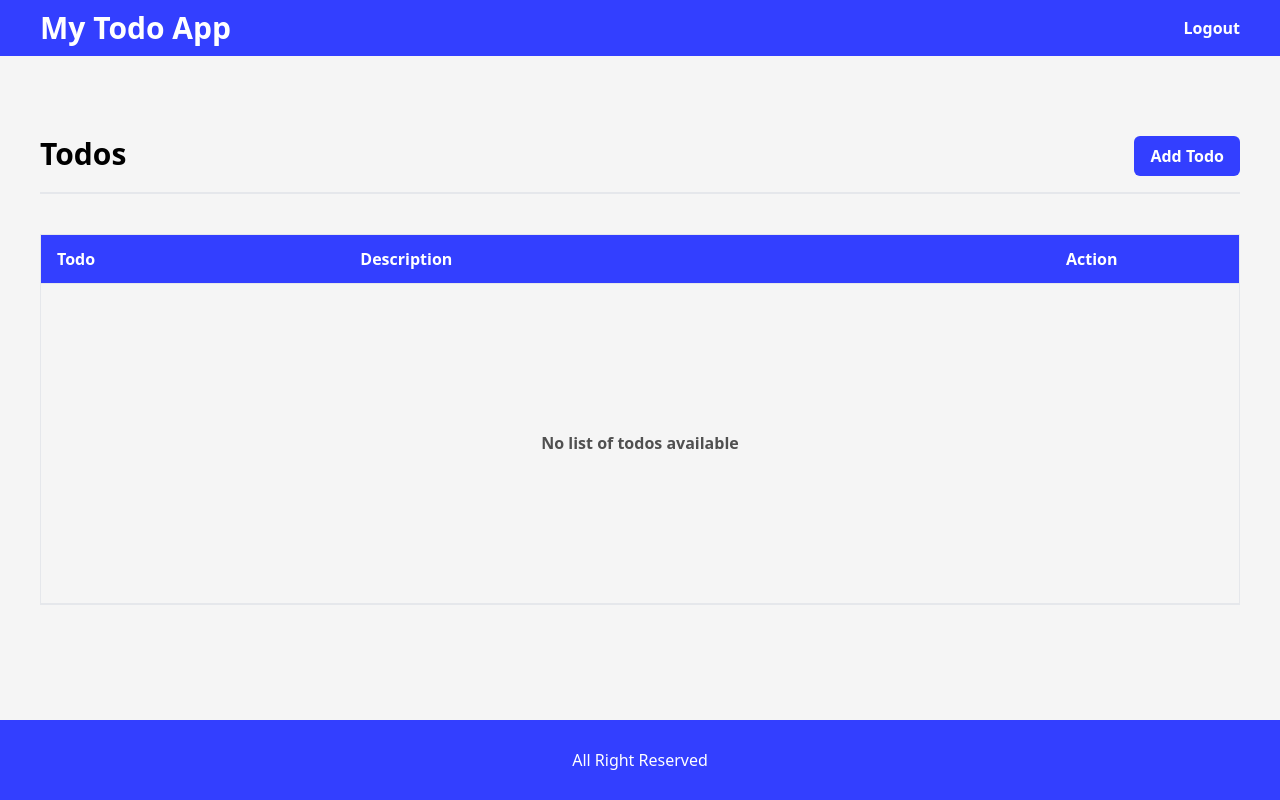
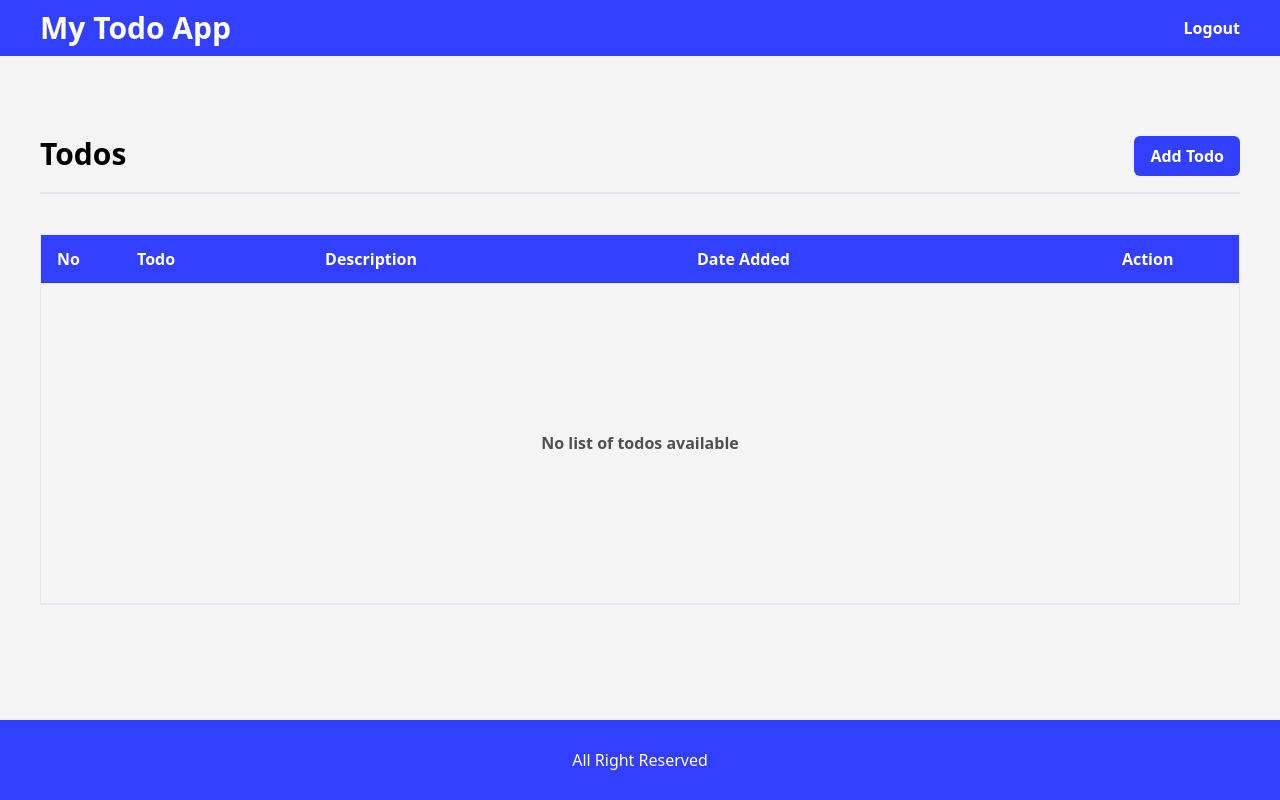
Before and after one commit to MarlonDeOcampo/My-Todo-App, a React (Vite) app: page /main in a window 1280 px wide. Built offline with nearby package versions, Linux system fonts and the light colour scheme.

Commit message:
fixed overflow

```diff
--- a/src/componets/layout/layout.tsx
+++ b/src/componets/layout/layout.tsx
@@ -6,7 +6,7 @@ const Layout: React.FC = () => {
   return (
     <div>
       <Navbar />
-      <main className="px-4 sm:px-20 md:px-10 bg-[#F5F5F5] h-[92vh] overflow-none">
+      <main className="px-4 sm:px-20 md:px-10 bg-[#F5F5F5] h-[86svh] overflow-auto pb-10">
         <Outlet />
       </main>
       <Footer />
--- a/src/componets/reusable/forms/table.tsx
+++ b/src/componets/reusable/forms/table.tsx
@@ -113,15 +113,22 @@ const Table: FC<ITable> = ({
   }, [selectedId]);
 
   return (
-    <div className="w-full border mt-10">
-      <table className="w-full">
+    <>
+      <div className="w-full border mt-10 overflow-auto">
+        <table className="w-full ">
           <thead className="bg-secondary text-white">
             <tr className="h-12 border-b ">
+              <th colSpan={1} className="text-start pl-4 w-20">
+                No
+              </th>
               <th colSpan={3} className="text-start pl-4">
                 Todo
               </th>
-            <th colSpan={8} className="text-start pl-4">
+              <th colSpan={6} className="text-start pl-4">
                 Description
+              </th>
+              <th colSpan={2} className="text-start pl-4 whitespace-nowrap">
+                Date Added
               </th>
               <th colSpan={1}>Action</th>
             </tr>
@@ -129,12 +136,21 @@ const Table: FC<ITable> = ({
           <tbody>
             {todos.map((item, i) => (
               <Fragment key={item.id}>
-              <tr className="h-10 bg-white text-dark border-t border-b">
+                <tr className="h-14 bg-white text-dark border-t border-b">
+                  <td colSpan={1} className=" pl-4 font-semibold w-20">
+                    {i + 1}
+                  </td>
                   <td colSpan={3} className=" pl-4 font-semibold">
                     {item.todoName}
                   </td>
-                <td colSpan={8} className="pl-4 font-semibold">
+                  <td colSpan={6} className="pl-4 font-semibold">
                     {item.todoDescription}
+                  </td>
+                  <td
+                    colSpan={2}
+                    className="pl-4 font-semibold whitespace-nowrap"
+                  >
+                    {new Date().toDateString()}
                   </td>
                   <td colSpan={1} className="px-2 w-24 text-center relative ">
                     <div className="flex justify-center gap-4">
@@ -166,7 +182,9 @@ const Table: FC<ITable> = ({
                       >
                         <button
                           className="px-4 py-1 font-semibold rounded-tl-sm rounded-tr-sm hover:bg-tertiary hover:text-white"
-                        onClick={() => setIsEditModal((prev: boolean) => !prev)}
+                          onClick={() =>
+                            setIsEditModal((prev: boolean) => !prev)
+                          }
                         >
                           Edit
                         </button>
@@ -182,17 +200,18 @@ const Table: FC<ITable> = ({
                   </td>
                 </tr>
                 {item.isExpanded ? (
-                <tr className="bg-white" key={item.id}>
-                  <td colSpan={12} className="px-10 ">
+                  <tr className="bg-[#F0F8FF]" key={item.id}>
+                    <td colSpan={13} className="px-10 ">
                       <div
-                      className={`flex justify-between h-14 items-center text-sm bg-white`}
+                        className={`flex justify-between h-14 items-center text-sm`}
                       >
                         <p className="font-semibold">Comments</p>
                         <button
                           className="text-tertiary font-semibold  flex items-center gap-2"
                           onClick={() => addComments(i)}
                         >
-                        <PlusIcon color="#002eac" height="14px" /> Add Comments
+                          <PlusIcon color="#002eac" height="14px" /> Add
+                          Comments
                         </button>
                       </div>
 
@@ -209,7 +228,7 @@ const Table: FC<ITable> = ({
                               }`}
                             >
                               <hr />
-                            <div className="flex justify-between items-center">
+                              <div className="flex justify-between items-center gap-10">
                                 <li className="ml-4 mt-2">{elem.comment}</li>
                                 <div className="flex pr-4 gap-4 font-semibold pt-1">
                                   <button
@@ -272,7 +291,7 @@ const Table: FC<ITable> = ({
             {todos.length === 0 ? (
               <tr className="h-10 border-b">
                 <td
-                colSpan={12}
+                  colSpan={13}
                   className="border-t border-b px-2 text-dark font-semibold h-[20rem] text-center"
                 >
                   <p>No list of todos available</p>
@@ -282,6 +301,7 @@ const Table: FC<ITable> = ({
           </tbody>
         </table>
       </div>
+    </>
   );
 };
 
--- a/src/index.css
+++ b/src/index.css
@@ -1,6 +1,10 @@
 @tailwind base;
 @tailwind components;
 @tailwind utilities;
+/* html,
+body {
+  width: 100%;
+} */
 
 .screen {
   position: fixed;
```
Lines whose indentation alone changed are shown as unchanged.
